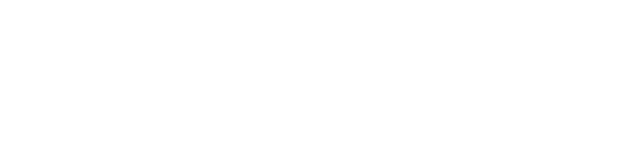
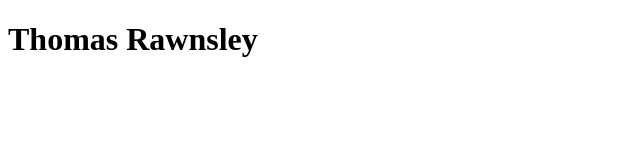
Before and after one commit to MuffinDev9/ThomasRawnsleyDev.github.io, a plain HTML site: page index.html in a window 1280 px wide. Shown: the whole page, without its empty margins (0-640 px from the left). Drawn offline with Linux system fonts and the light colour scheme.

Commit message:
I changed stuff

```diff
--- a/index.html
+++ b/index.html
@@ -4,9 +4,9 @@
     <meta charset="UTF-8">
     <meta http-equiv="X-UA-Compatible" content="IE=edge">
     <meta name="viewport" content="width=device-width, initial-scale=1.0">
-    <title>Document</title>
+    <title>Thomas Rawnsley</title>
 </head>
 <body>
-
+    <h1>Thomas Rawnsley</h1>
 </body>
 </html>
```
